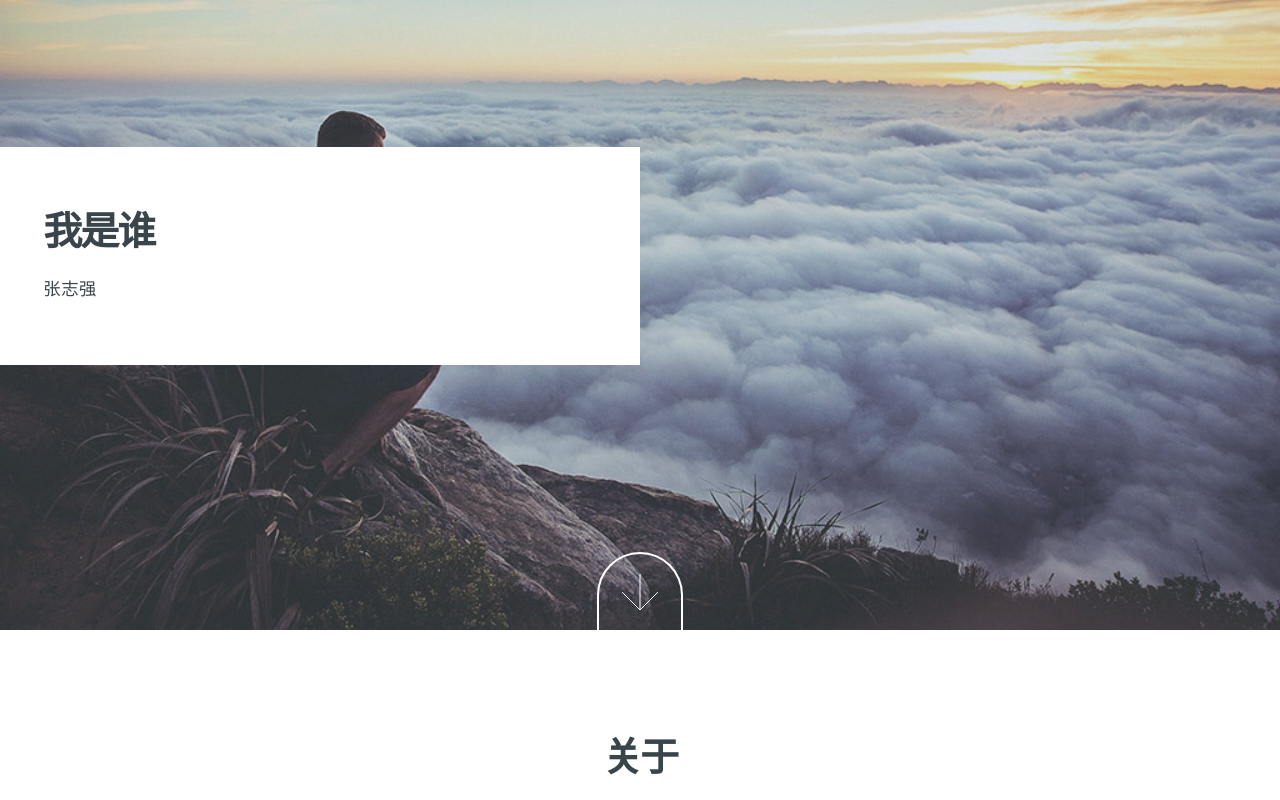
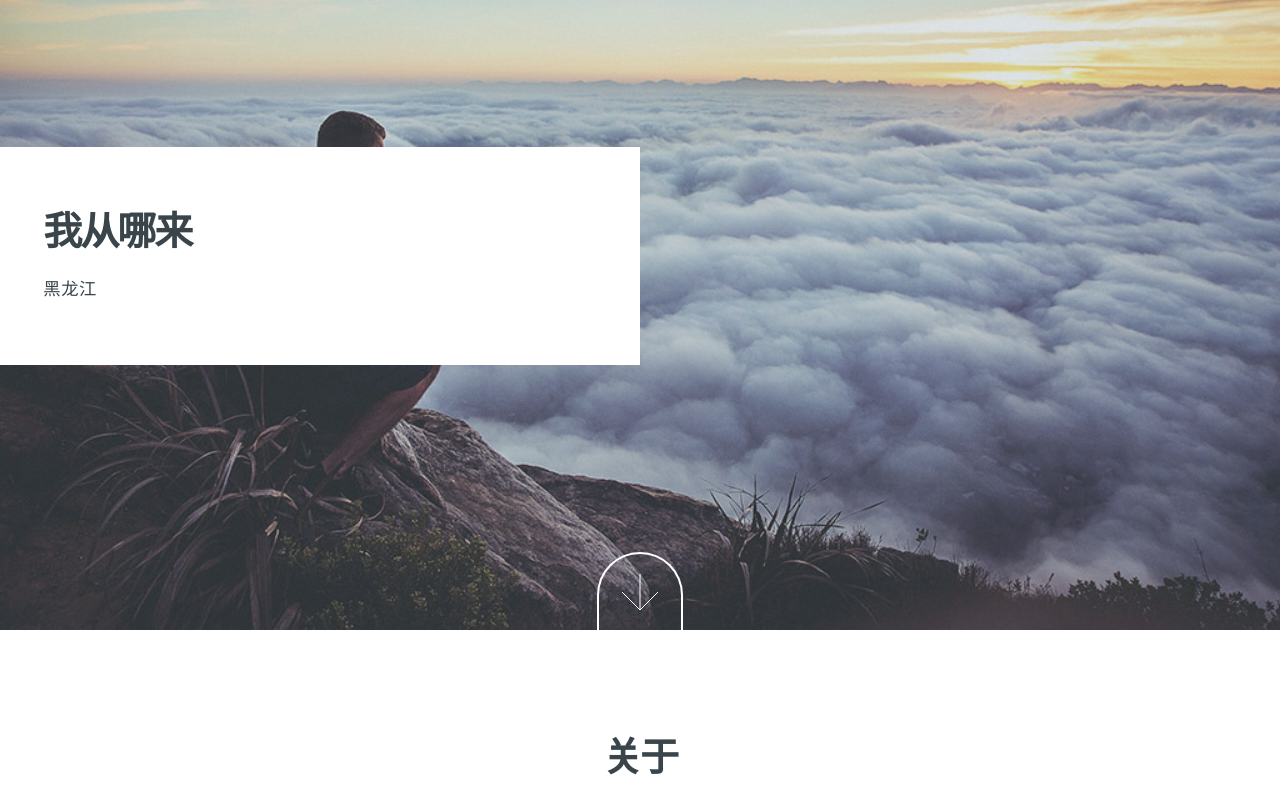
Before and after one commit to zhangzhiqiangit/zhangzhiqiangit.github.io, a plain HTML site: page index.html in a window 1280 px wide. Shown: the part 1666-2466 px from the top of the page. Drawn offline with Linux system fonts and the light colour scheme.

Commit message:
Update index.html

```diff
--- a/index.html
+++ b/index.html
@@ -22,7 +22,7 @@
 					<ul>
 						<li><a href="#intro">首页</a></li>
 						<li><a href="#one">我做什么</a></li>
-						<li><a href="#two">我是谁</a></li>
+						<li><a href="#two">我从哪来</a></li>
 						<li><a href="#work">关于</a></li>
 					</ul>
 				</nav>
@@ -53,9 +53,9 @@
 		<section id="two" class="main style2 left dark fullscreen">
 			<div class="content box style2">
 				<header>
-					<h2>我是谁</h2>
+					<h2>我从哪来</h2>
 				</header>
-				<p>张志强</p>
+				<p>黑龙江</p>
 			</div>
 			<a href="#work" class="button style2 down anchored">Next</a>
 		</section>
```
